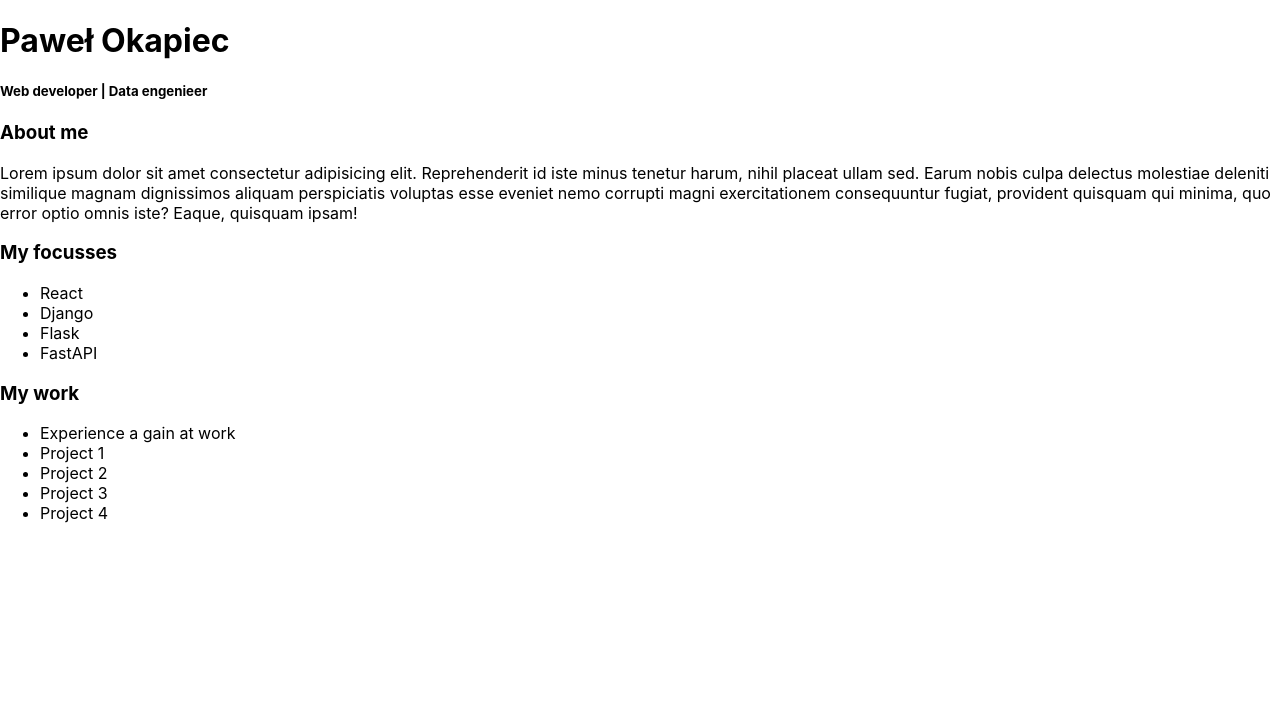
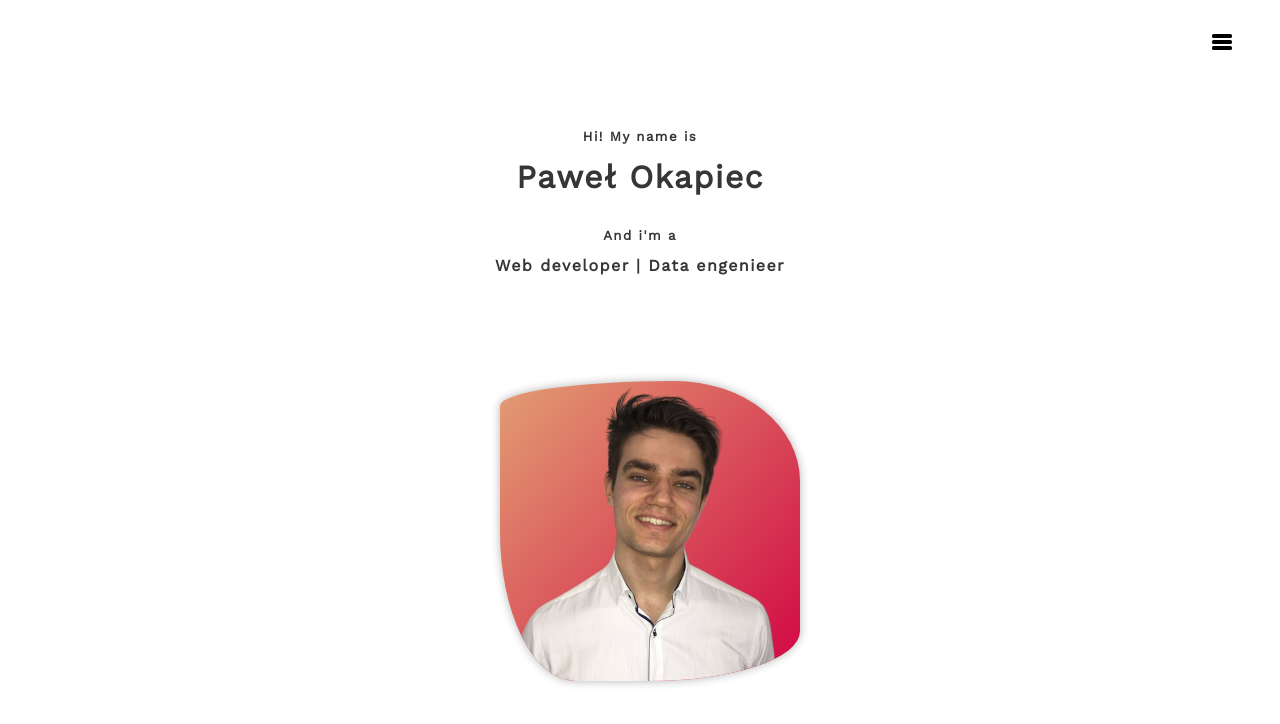
Before and after one commit to Pokapiec/portfolio, a React (Vite) app: page / in a window 1280 px wide. Shown: the top 724 px of the page. Built offline with nearby package versions, Linux system fonts and the light colour scheme.

Commit message:
Fix fckn git :)

```diff
--- a/index.html
+++ b/index.html
@@ -2,9 +2,9 @@
 <html lang="en">
   <head>
     <meta charset="UTF-8" />
-    <!-- <link rel="icon" type="image/svg+xml" href="/src/favicon.svg" /> -->
+    <link rel="icon" type="image/svg+xml" href="src/favicon.ico" />
     <meta name="viewport" content="width=device-width, initial-scale=1.0" />
-    <title>Vite App</title>
+    <title>Paweł Okapiec</title>
   </head>
   <body>
     <div id="root"></div>
--- a/src/App.jsx
+++ b/src/App.jsx
@@ -1,50 +1,25 @@
-import { useState } from 'react'
-import styled from "styled-components";
-// import './App.css'
+import './Main.scss'
+import Navbar from './Components/Navbar/Navbar';
+import Header from './Components/Header/Header';
+import About from './Components/About/About';
+import Tech from './Components/Tech/Tech';
+import Contact from './Components/Contact/Contact';
+import Socials from './Components/Socials/Socials';
+import Projects from './Components/Projects/Projects';
 
-const MainDiv = styled.div`
-  display: flex;
-  justify-content: center;
-  align-items: center;
-  height: 100vh;
-  border: 1px solid black;
-`;
 
 function App() {
 
   return (
-    <>
-      <header>
-        <h1>Paweł Okapiec</h1>
-        <h5>Web developer | Data engenieer</h5>
-      </header>
-
-      <section>
-        <h3>About me</h3>
-        <p>Lorem ipsum dolor sit amet consectetur adipisicing elit. Reprehenderit id iste minus tenetur harum, nihil placeat ullam sed. Earum nobis culpa delectus molestiae deleniti similique magnam dignissimos aliquam perspiciatis voluptas esse eveniet nemo corrupti magni exercitationem consequuntur fugiat, provident quisquam qui minima, quo error optio omnis iste? Eaque, quisquam ipsam!</p>
-      </section>
-
-      <section>
-        <h3>My focusses</h3>
-        <ul>
-          <li>React</li>
-          <li>Django</li>
-          <li>Flask</li>
-          <li>FastAPI</li>
-        </ul>
-      </section>
-
-      <main>
-        <h3>My work</h3>
-        <ul>
-          <li>Experience a gain at work</li>
-          <li>Project 1</li>
-          <li>Project 2</li>
-          <li>Project 3</li>
-          <li>Project 4</li>
-        </ul>
-      </main>
-    </>
+    <div className='container'>
+      <Navbar/>
+      <Header/>
+      <About/>
+      <Tech/>
+      <Projects/>
+      <Contact/>
+      <Socials/>
+    </div>
   )
 }
 
--- a/src/Components/Navbar/Navbar.scss
+++ b/src/Components/Navbar/Navbar.scss
@@ -56,9 +56,11 @@ nav {
 }
 
 @media screen and (max-width: 1500px) {
-    nav li {
+    nav > ul > li {
         display: none;
     }
+
+
     nav .burger {
         display: flex;
         justify-content: right;
--- a/src/index.css
+++ /dev/null
@@ -1,13 +0,0 @@
-body {
-  margin: 0;
-  font-family: -apple-system, BlinkMacSystemFont, 'Segoe UI', 'Roboto', 'Oxygen',
-    'Ubuntu', 'Cantarell', 'Fira Sans', 'Droid Sans', 'Helvetica Neue',
-    sans-serif;
-  -webkit-font-smoothing: antialiased;
-  -moz-osx-font-smoothing: grayscale;
-}
-
-code {
-  font-family: source-code-pro, Menlo, Monaco, Consolas, 'Courier New',
-    monospace;
-}
--- a/src/main.jsx
+++ b/src/main.jsx
@@ -1,7 +1,6 @@
 import React from 'react'
 import ReactDOM from 'react-dom/client'
 import App from './App'
-import './index.css'
 
 ReactDOM.createRoot(document.getElementById('root')).render(
   <React.StrictMode>
```
Also changed, not shown: src/App.css (deleted).
